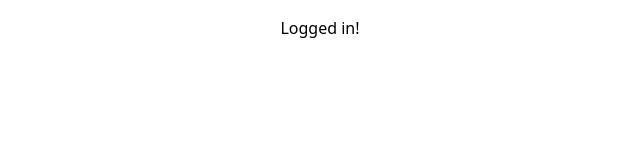
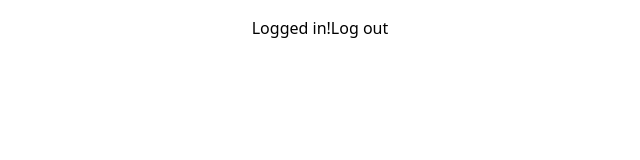
Before and after one commit to jjdavenport/react-auth, a React (Vite) app in the folder client/: page /home in a window 1280 px wide. Shown: the top 160 px of the page, without its empty margins (320-960 px from the left). Built offline with nearby package versions, Linux system fonts and the light colour scheme.

Commit message:
add logout

```diff
--- a/client/src/pages/home.tsx
+++ b/client/src/pages/home.tsx
@@ -1,7 +1,30 @@
+import { useNavigate } from "react-router";
+
 export const Home = () => {
+  const navigate = useNavigate();
+
+  const logout = async () => {
+    try {
+      const response = await fetch("/api/logout/", {
+        method: "POST",
+        headers: { "content-type": "application/json" },
+      });
+      if (response.ok) {
+        navigate("/login/");
+      } else {
+        console.log("failed");
+      }
+    } catch {
+      console.log("error");
+    }
+  };
+
   return (
     <>
       <h1>Logged in!</h1>
+      <button className="cursor-pointer" onClick={logout}>
+        Log out
+      </button>
     </>
   );
 };
```
Also changed, not shown: 1 other file (tests, documents, lock files or other folders).
